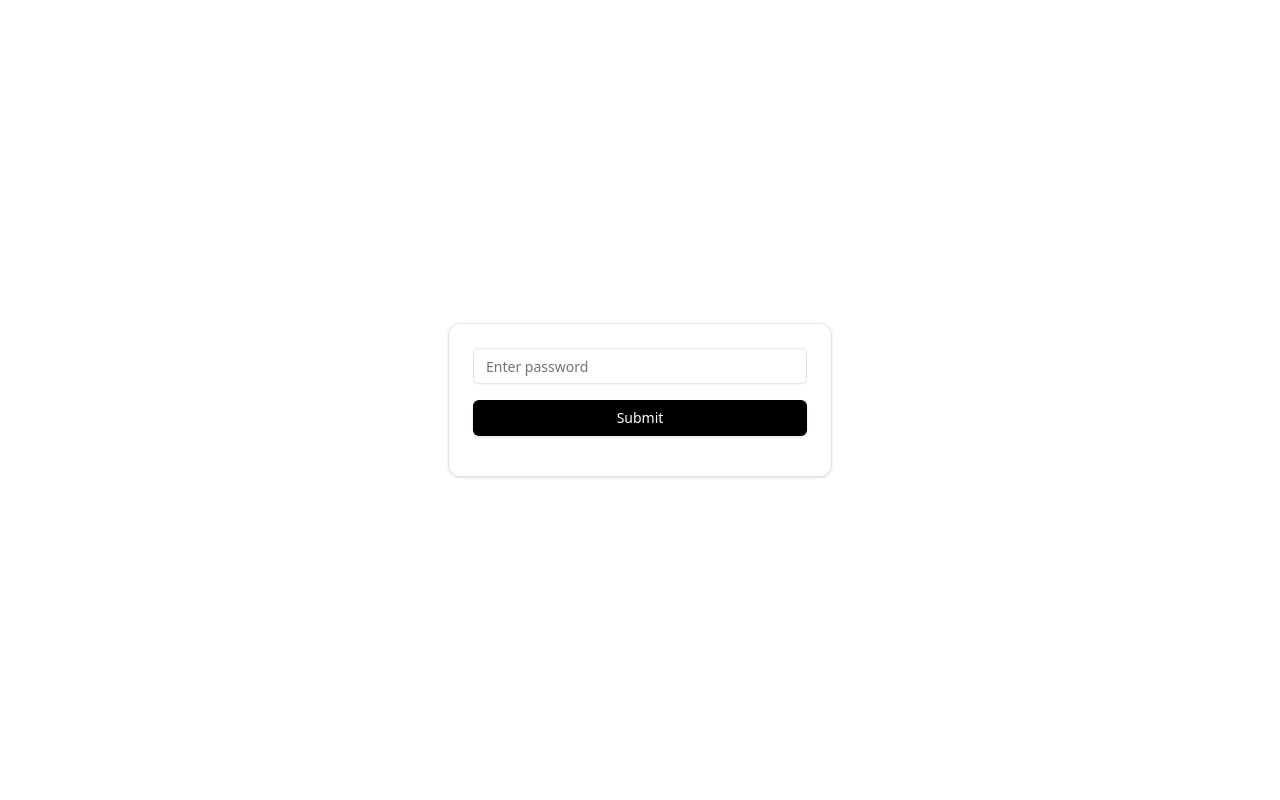
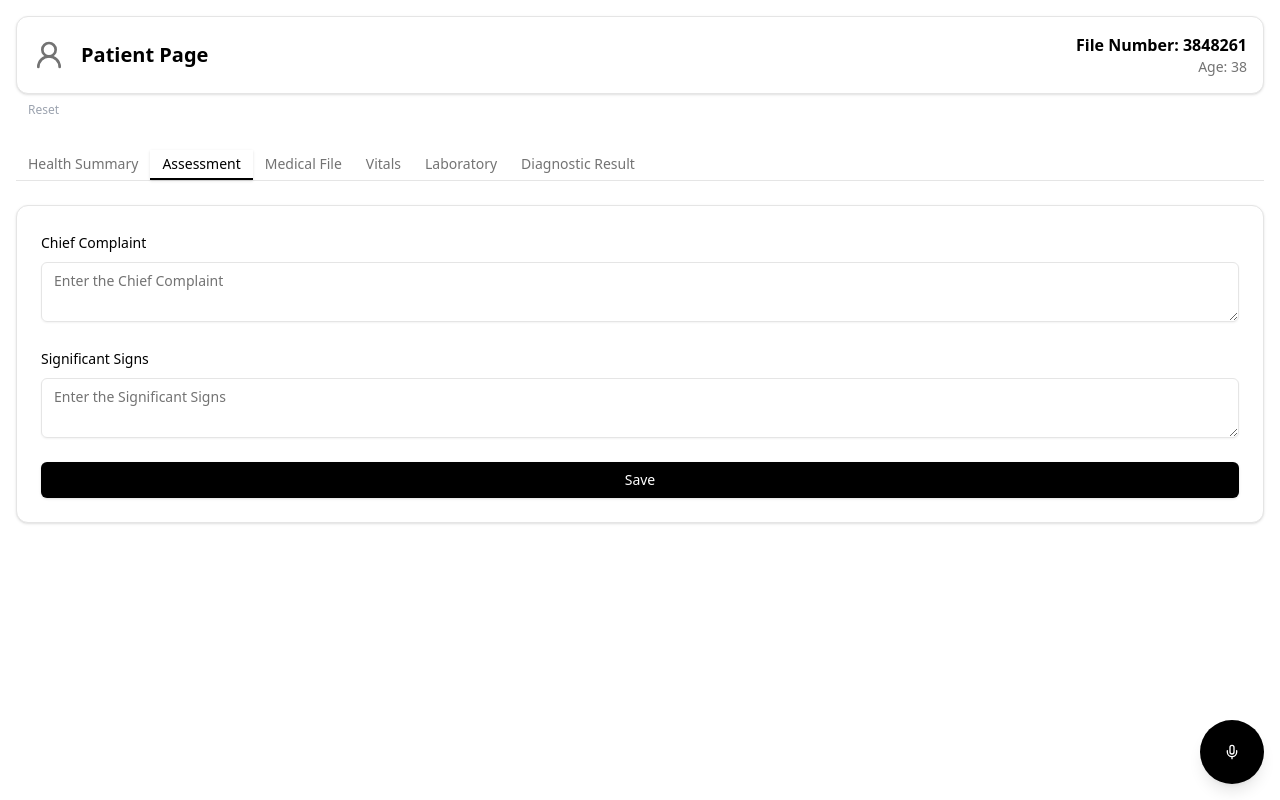
Before and after one commit to abdulkarim-ahmed/ehr, a React (Vite) app: page / in a window 1280 px wide. Built offline with nearby package versions, Linux system fonts and the light colour scheme.

Commit message:
take access token from dev

```diff
--- a/src/App.tsx
+++ b/src/App.tsx
@@ -1,114 +1,11 @@
-import { useState, useEffect } from "react"
-import { Card, CardContent } from "@/components/ui/card"
-import { Input } from "@/components/ui/input"
-import { Button } from "@/components/ui/button"
 import PatientPage from "./components/Patient-page"
-import { RadioGroup, RadioGroupItem } from "./components/ui/radio-group"
 
 export default function App() {
-  const [password, setPassword] = useState("")
-  const [token, setToken] = useState("")
-  const [env, setEnv] = useState("dev")
-  const [isAuthenticated, setIsAuthenticated] = useState(false)
-  const [isPasswordVerified, setIsPasswordVerified] = useState(false)
+  // ADD ACCESS TOKEN HERE
+  const ACCESS_TOKEN = "ADD_ACCESS_TOKEN"
 
-  const actualPass = import.meta.env.VITE_PASSWORD
+  const APP_URL = "https://sahl.ai/iframe?access_token="
+  const iframeUrl = `${APP_URL}${ACCESS_TOKEN}`
 
-  useEffect(() => {
-    const storedToken = localStorage.getItem("bearerToken")
-    const env = localStorage.getItem("env")
-
-    setEnv(env || "dev")
-    if (storedToken) {
-      setToken(storedToken)
-      setIsAuthenticated(true)
-      setIsPasswordVerified(true)
-    }
-  }, [])
-
-  const handlePasswordSubmit = (e: React.FormEvent) => {
-    e.preventDefault()
-    if (password === actualPass) {
-      setIsPasswordVerified(true)
-    }
-  }
-
-  const handleTokenSubmit = (e: React.FormEvent) => {
-    e.preventDefault()
-    if (token.length > 0) {
-      localStorage.setItem("bearerToken", token)
-      setIsAuthenticated(true)
-    }
-  }
-
-  if (!isPasswordVerified) {
-    return (
-      <div className="flex h-screen items-center justify-center">
-        <Card className="w-96">
-          <CardContent className="pt-6">
-            <form onSubmit={handlePasswordSubmit}>
-              <Input
-                type="password"
-                placeholder="Enter password"
-                value={password}
-                onChange={(e) => setPassword(e.target.value)}
-                className="mb-4"
-              />
-              <Button type="submit" className="w-full mb-4">
-                Submit
-              </Button>
-            </form>
-          </CardContent>
-        </Card>
-      </div>
-    )
-  }
-
-  if (!isAuthenticated) {
-    return (
-      <div className="flex h-screen items-center justify-center">
-        <Card className="w-96">
-          <CardContent className="pt-6">
-            <form onSubmit={handleTokenSubmit}>
-              <Input
-                type="text"
-                placeholder="Enter bearer token"
-                value={token}
-                onChange={(e) => setToken(e.target.value)}
-                className="mb-4"
-              />
-              <div className="flex flex-col gap-2 mb-4">
-                <RadioGroup
-                  defaultValue="dev"
-                  name="env"
-                  onValueChange={(e) => {
-                    localStorage.setItem("env", e)
-                    setEnv(e)
-                  }}
-                >
-                  <div className="flex items-center gap-2">
-                    <RadioGroupItem id="dev" value="dev" />
-                    <label htmlFor="dev" className="text-sm">
-                      Dev
-                    </label>
-                  </div>
-                  <div className="flex items-center gap-2">
-                    <RadioGroupItem id="prod" value="prod" />
-                    <label htmlFor="prod" className="text-sm">
-                      Prod
-                    </label>
-                  </div>
-                </RadioGroup>
-              </div>
-              <Button type="submit" className="w-full mb-4">
-                Submit
-              </Button>
-            </form>
-          </CardContent>
-        </Card>
-      </div>
-    )
-  }
-
-  return <PatientPage token={token} env={env} />
+  return <PatientPage iframeUrl={iframeUrl} />
 }
```
